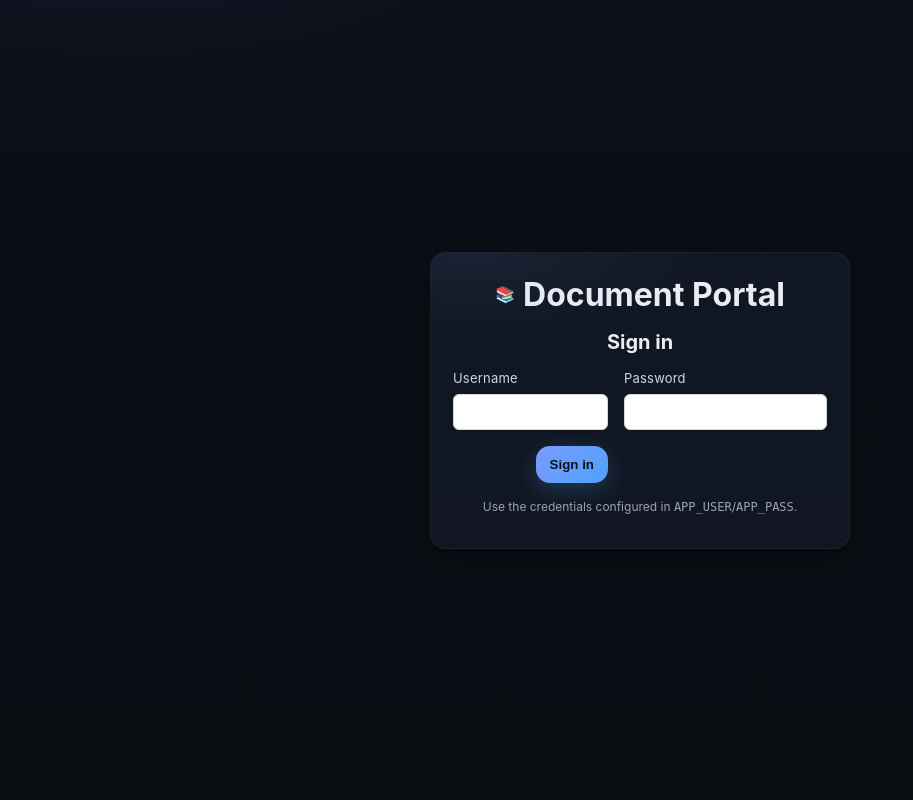
After one commit to tessdja/mydoc_portal, a FastAPI app: template templates/login.html in a window 1280 px wide. The commit adds this page. Shown: the whole page, without its empty margins (0-913 px from the left). Run offline with FastAPI, Linux system fonts and the light colour scheme; the template is opened without the code that fills it, so the values that code supplies are empty.

Commit message:
Added a simple login/logout using Starlette's SessionMiddleware

```diff
--- a/api/main.py
+++ b/api/main.py
@@ -1,8 +1,11 @@
 import os
 import json
+import secrets  # for default session secret
+
+from starlette.middleware.sessions import SessionMiddleware
 from typing import List, Optional, Any, Dict
-from fastapi import FastAPI, UploadFile, File, Form, HTTPException, Request, Body
-from fastapi.responses import JSONResponse, HTMLResponse
+from fastapi import FastAPI, UploadFile, File, Form, HTTPException, Request, Body, Depends
+from fastapi.responses import JSONResponse, HTMLResponse, RedirectResponse
 from fastapi.middleware.cors import CORSMiddleware
 from fastapi.staticfiles import StaticFiles
 from fastapi.templating import Jinja2Templates
@@ -48,12 +51,67 @@ app.add_middleware(
     allow_headers=["*"],
 )
 
+# Session cookies for simple login
+app.add_middleware(
+    SessionMiddleware,
+    secret_key=os.getenv("SESSION_SECRET", secrets.token_urlsafe(32)),
+    same_site="lax",
+    https_only=False,  # set True if you are strictly on HTTPS
+)
+
+def get_current_user(request: Request) -> str:
+    user = request.session.get("user")
+    if not user:
+        # For API routes we prefer a 401 so the frontend can react
+        raise HTTPException(status_code=401, detail="Not authenticated")
+    return user
+
+@app.get("/login", response_class=HTMLResponse)
+async def login_form(request: Request):
+    # capture ?next=... if provided
+    next_target = request.query_params.get("next", "/")
+    return templates.TemplateResponse(
+        "login.html",
+        {"request": request, "error": None, "next": next_target}
+    )
+
+@app.post("/login", response_class=HTMLResponse)
+async def login(request: Request,
+                username: str = Form(...),
+                password: str = Form(...),
+                next: str | None = Form(default="/")):
+    valid_user = os.getenv("APP_USER", "admin")
+    valid_pass = os.getenv("APP_PASS", "changeme")
+
+    if username == valid_user and password == valid_pass:
+        request.session["user"] = username
+        return RedirectResponse(next or "/", status_code=303)
+
+    # Bad creds – re-render form with an error
+    return templates.TemplateResponse(
+        "login.html",
+        {"request": request, "error": "Invalid username or password."},
+        status_code=401
+    )
+
+@app.post("/logout")
+async def logout(request: Request):
+    request.session.clear()
+    return RedirectResponse("/login", status_code=303)
+
+
 @app.get("/", response_class=HTMLResponse)
 async def serve_ui(request: Request):
+    if not request.session.get("user"):
+        return RedirectResponse("/login", status_code=302)
     log.info("Serving UI homepage.")
-    resp = templates.TemplateResponse("index.html", {"request": request})
+    resp = templates.TemplateResponse("index.html", {
+        "request": request,
+        "user": request.session.get("user")
+    })
     resp.headers["Cache-Control"] = "no-store"
     return resp
+
 
 @app.get("/health")
 def health() -> Dict[str, str]:
@@ -62,7 +120,8 @@ def health() -> Dict[str, str]:
 
 # ---------- ANALYZE ----------
 @app.post("/analyze")
-async def analyze_document(file: UploadFile = File(...)) -> Any:
+async def analyze_document(file: UploadFile = File(...),
+                            user: str = Depends(get_current_user)) -> Any:
     try:
         log.info(f"Received file for analysis: {file.filename}")
         dh = DocHandler()
@@ -115,7 +174,8 @@ def _tabular_to_page_changes_rows(result: dict) -> list[dict[str, str]]:
 
 
 @app.post("/compare")
-async def compare_documents(reference: UploadFile = File(...), actual: UploadFile = File(...)) -> Any:
+async def compare_documents(reference: UploadFile = File(...), actual: UploadFile = File(...),
+                            user: str = Depends(get_current_user)) -> Any:
     try:
         log.info(f"Comparing files: {reference.filename} vs {actual.filename}")
 
@@ -161,6 +221,7 @@ async def compare_documents(reference: UploadFile = File(...), actual: UploadFil
 @app.post("/chat/index")
 async def chat_build_index(
     files: List[UploadFile] = File(...),
+    user: str = Depends(get_current_user),
     session_id: Optional[str] = Form(None),
     use_session_dirs: bool = Form(True),
     chunk_size: int = Form(1000),
@@ -195,6 +256,7 @@ async def chat_build_index(
 @app.post("/chat/query")
 async def chat_query(
     question: str = Form(...),
+    user: str = Depends(get_current_user),
     session_id: Optional[str] = Form(None),
     use_session_dirs: bool = Form(True),
     k: int = Form(5),
--- /dev/null
+++ b/templates/login.html
@@ -0,0 +1,108 @@
+<!DOCTYPE html>
+<html lang="en">
+<head>
+    <meta charset="utf-8" />
+    <title>Sign in • Document Portal</title>
+    <meta name="viewport" content="width=device-width, initial-scale=1" />
+    <link href="/static/style.css" rel="stylesheet" />
+<style>
+  /* minimal tweaks; your style.css already has cards/buttons */
+    .login-wrap { min-height: 100vh; display: grid; place-items: center; padding: 2rem; }
+    .login-card { width: 100%; max-width: 420px; }
+    .error { color: #ff6b6b; margin-top: .5rem; font-size: .9rem; }
+    .brand-top { display:flex; gap:.5rem; align-items:center; justify-content:center; margin-bottom:1rem; }
+    .brand-top h1 { margin:0; }
+
+  /* 1) Unified input styling */
+    .login-input{
+    /* Make sure the field is interactive and sits above any overlay */
+    position: relative;
+    z-index: 10;
+    pointer-events: auto;
+
+    /* Size & spacing */
+    box-sizing: border-box;
+    width: 100%;
+    height: 36px;
+    line-height: 36px;
+    padding: 0 .75rem;
+
+    /* Visuals: same for both username & password */
+    background: #fff;
+    color: #111;
+    border: 1px solid #d1d5db;
+    border-radius: 6px;   /* set 9999px if you want both to be pill-shaped */
+    outline: none;
+    box-shadow: none;
+    }
+
+    .login-input:focus{
+    border-color: #60a5fa;              /* blue-400 */
+    box-shadow: 0 0 0 3px rgba(96,165,250,.35);
+    }
+
+  /* 2) Reset any global styles targeting input[type="text"] only */
+    .login-card input[type="text"],
+    .login-card input[type="password"]{
+    -webkit-appearance: none;
+    -moz-appearance: none;
+    appearance: none;
+    pointer-events: auto !important;
+    background: #fff !important;
+    border: 1px solid #d1d5db !important;
+    border-radius: 6px !important;
+    height: 36px !important;
+    line-height: 36px !important;
+    padding: 0 .75rem !important;
+    color: #111 !important;
+    caret-color: #111;
+    }
+    /* Chrome/Edge autofill can override text color — pin it to black */
+    .login-card input:-webkit-autofill,
+    .login-card input:-webkit-autofill:hover,
+    .login-card input:-webkit-autofill:focus{
+        -webkit-text-fill-color: #111 !important;
+        caret-color: #111;
+  /* keep your background white and avoid the yellow autofill flash */
+        transition: background-color 50000s ease-in-out 0s;
+}
+
+/* (optional) keep placeholders a lighter gray so you can tell them apart */
+    .login-card input::placeholder{
+        color: #9ca3af;
+        opacity: 1;
+    }
+
+</style>
+
+</head>
+<body>
+    <div class="login-wrap">
+    <div class="card login-card">
+        <div class="brand-top">
+        <span class="logo">📚</span>
+        <h1>Document Portal</h1>
+        </div>
+        <h2 class="center">Sign in</h2>
+        <form method="post" action="/login" class="form-grid" style="margin-top:1rem">
+        <div class="field">
+            <label for="username">Username</label>
+            <input id="username" name="username" type="text" required autocomplete="username" class="login-input" />
+        </div>
+        <div class="field">
+            <label for="password">Password</label>
+            <input id="password" name="password" type="password" required autocomplete="current-password" class="login-input" />
+        </div>
+        <input type="hidden" name="next" value="{{ next or '/' }}" />
+        <div class="actions">
+            <button class="btn primary" type="submit">Sign in</button>
+        </div>
+        {% if error %}
+            <div class="error">{{ error }}</div>
+        {% endif %}
+        </form>
+        <p class="muted small center" style="margin-top:1rem;">Use the credentials configured in <code>APP_USER</code>/<code>APP_PASS</code>.</p>
+    </div>
+    </div>
+</body>
+</html>
```
Also changed, not shown: templates/index.html (+25 -4 lines), utils/schema_catalog.py (+9 -9 lines).
